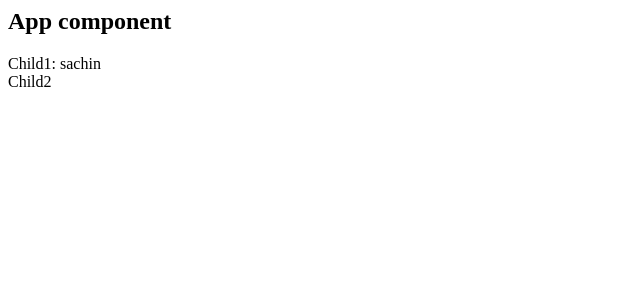
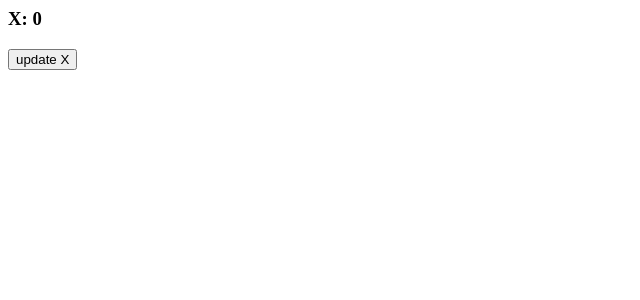
Before and after one commit to venkatravilla333/React-15, a React (Create React App) app in the folder myapp/: page / in a window 1280 px wide. Shown: the top 300 px of the page, without its empty margins (0-640 px from the left). Built offline with nearby package versions, Linux system fonts and the light colour scheme.

Commit message:
local state

```diff
--- a/myapp/src/App.js
+++ b/myapp/src/App.js
@@ -4,7 +4,11 @@
 // import Jsx from "./components/functional-components/JSX/Jsx"
 // import Parent from "./components/functional-components/component/Parent"
 
-import Parent from "./components/class-components/Props/Parent-Child/Parent"
+import Parent from "./components/class-components/State/Sync-Data/Local-State/Parent"
+
+// import Parent from "./components/functional-components/State/Sync-Data/Local-State/Simple-Data/Parent"
+
+// import Parent from "./components/class-components/Props/Parent-Child/Parent"
 
 // import Parent from "./components/functional-components/Props/Child-Child/Parent"
 
@@ -15,7 +19,7 @@ import Parent from "./components/class-components/Props/Parent-Child/Parent"
 
 function App() {
   return <div>
-    <h2>App component</h2>
+    {/* <h2>App component</h2> */}
     {/* {Child()} */}
     {/* <Child/> */}
     {/* <Parent/> */}
@@ -24,6 +28,7 @@ function App() {
     {/* <Parent/>
     <Child/> */}
     {/* <Jsx/> */}
+    {/* <Parent/> */}
     <Parent/>
   </div>
 }
--- /dev/null
+++ b/myapp/src/components/class-components/State/Sync-Data/Local-State/Parent.js
@@ -0,0 +1,21 @@
+import React, { Component } from 'react'
+
+export class Parent extends Component {
+  constructor() {
+    super()
+    this.state = {
+      x: 0
+    }
+  }
+  render() {
+    console.log('render')
+    return (
+      <div>
+        <h3>X: {this.state.x}</h3>
+        <button onClick={()=>this.setState({x: this.state.x+1})}>update X</button>
+      </div>
+    )
+  }
+}
+
+export default Parent
--- /dev/null
+++ b/myapp/src/components/functional-components/State/Sync-Data/Local-State/Simple-Data/Parent.js
@@ -0,0 +1,26 @@
+import React, { useState } from 'react'
+
+function Parent() {
+  // var x = 0
+
+  // var updateX = ()=>{
+  //   x++
+  //   console.log(x)
+  // }
+
+  var [x, setX] = useState(0)
+  // console.log(x[0])
+  // console.log(x[1])
+
+
+
+  console.log('render')
+  return (
+    <div>
+      <h3>X: {x}</h3>
+      <button onClick={()=>setX(x+1)}>update x</button>
+    </div>
+  )
+}
+
+export default Parent
```
